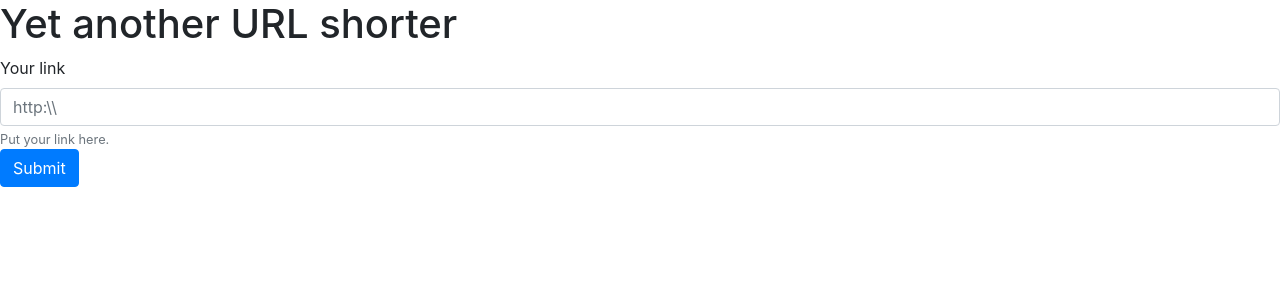
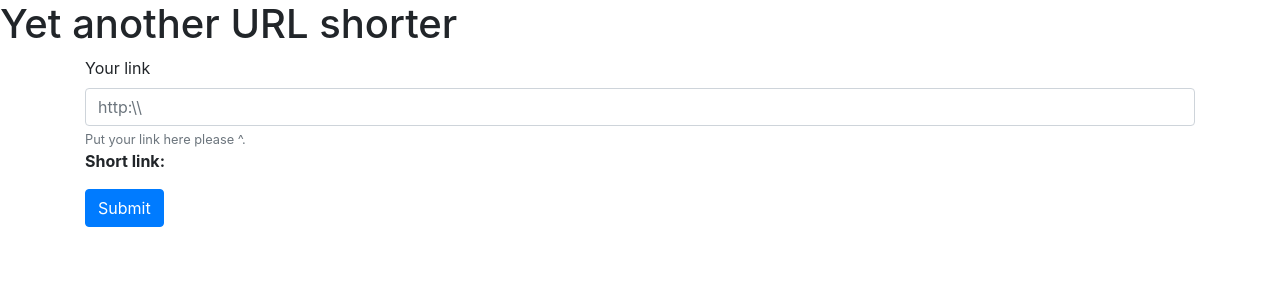
Before and after one commit to anza-afk/url_shorter, a FastAPI app: page / in a window 1280 px wide. Shown: the top 300 px of the page. Run offline with FastAPI, Linux system fonts and the light colour scheme; parts of the project's set-up code (start-up, migrations or seed data) failed here and were passed over.

Commit message:
now returning short link in ajax

```diff
--- a/crud.py
+++ b/crud.py
@@ -1,10 +1,11 @@
 from sqlalchemy.orm import Session
 from sqlalchemy.orm.exc import NoResultFound
-import schemas
 from models import Link
 
 
-def shorten_link(db: Session, url: dict, base_url: str):
+def shorten_link(db: Session, url: str, base_url: str) -> Link:
+    while "\\" in url:
+        url = url.replace("\\", '/')
     if Link.check_if_url_exists(db, url):
         return db.query(Link).filter(Link.url == url).first()
     short_url = Link.get_short_url(db, base_url)
--- a/main.py
+++ b/main.py
@@ -39,7 +39,7 @@ async def get_short_url(
 
 @app.get("/{short_link}", response_model=schemas.Link, status_code=status.HTTP_200_OK)
 async def get_full_url(
-    short_link: str = Path(min_length=6, max_length=6),
+    short_link: str = Path(),#= Path(min_length=6, max_length=6),
     db: Session = Depends(get_db)
 ):
     full_link = crud.get_full_link(db, short_link, base_url)
--- a/templates/index.html
+++ b/templates/index.html
@@ -4,20 +4,24 @@
     <meta charset="utf-8">
     <meta name="viewport" content="width=device-width, initial-scale=1, shrink-to-fit=no">
     <link rel="stylesheet" href="https://cdn.jsdelivr.net/npm/bootstrap@4.1.3/dist/css/bootstrap.min.css" integrity="sha384-MCw98/SFnGE8fJT3GXwEOngsV7Zt27NXFoaoApmYm81iuXoPkFOJwJ8ERdknLPMO" crossorigin="anonymous">
-    <script src="https://code.jquery.com/jquery-3.3.1.slim.min.js" integrity="sha384-q8i/X+965DzO0rT7abK41JStQIAqVgRVzpbzo5smXKp4YfRvH+8abtTE1Pi6jizo" crossorigin="anonymous"></script>
+    <script src="https://code.jquery.com/jquery-3.3.1.min.js" integrity="sha384-tsQFqpEReu7ZLhBV2VZlAu7zcOV+rXbYlF2cqB8txI/8aZajjp4Bqd+V6D5IgvKT" crossorigin="anonymous"></script>
     <script src="https://cdn.jsdelivr.net/npm/popper.js@1.14.3/dist/umd/popper.min.js" integrity="sha384-ZMP7rVo3mIykV+2+9J3UJ46jBk0WLaUAdn689aCwoqbBJiSnjAK/l8WvCWPIPm49" crossorigin="anonymous"></script>
     <script src="https://cdn.jsdelivr.net/npm/bootstrap@4.1.3/dist/js/bootstrap.min.js" integrity="sha384-ChfqqxuZUCnJSK3+MXmPNIyE6ZbWh2IMqE241rYiqJxyMiZ6OW/JmZQ5stwEULTy" crossorigin="anonymous"></script>
     <title>URL shorter</title>
   </head>
   <body>
     <h1>Yet another URL shorter</h1>
+      <div class ="container">
         <form id="submit_form" action="/shorten/" name="submitForm" method="post">
           <label for="inputLink">Your link</label>
           <input type="text" class="form-control" id="input_link" name="url" placeholder="http:\\">
-          <small id="inputHelp" class="form-text text-muted">Put your link here.</small>
-        </div>
+          <small id="inputHelp" class="form-text text-muted">Put your link here please ^.</small>
+          <p><b>Short link: </b><label id="output_link" class="text-success"></label></p>
+
         <button type="submit" class="btn btn-primary">Submit</button>
-      </form>
+        </form>
+
+      </div>
     <script type="text/javascript">
         const serialize_form = form => JSON.stringify(
             Array.from(new FormData(form).entries())
@@ -25,9 +29,8 @@
             );
         $('#submit_form').on('submit', function(event){
             event.preventDefault();
-            // var obj = $('submit_form').serializeJSON();
             const json = serialize_form(this);
-            console.log(json)
+            // console.log(json)
             $.ajax({
                 type: 'POST',
                 url: 'http://127.0.0.1:8000/shorten/',
@@ -35,16 +38,15 @@
                 data: json,
                 contentType : 'application/json',
                 success: function(data) {
-                    console.log(data)
-                    alert(data)
+                    // console.log(data.short_url);
+                    // alert(data)
+                    $("#output_link").text(data.short_url)
+
                 }
             });
 
             return false;
         });
     </script>
-    <script src="https://code.jquery.com/jquery-3.3.1.min.js" integrity="sha384-tsQFqpEReu7ZLhBV2VZlAu7zcOV+rXbYlF2cqB8txI/8aZajjp4Bqd+V6D5IgvKT" crossorigin="anonymous"></script>
-    <script src="https://cdn.jsdelivr.net/npm/popper.js@1.14.3/dist/umd/popper.min.js" integrity="sha384-ZMP7rVo3mIykV+2+9J3UJ46jBk0WLaUAdn689aCwoqbBJiSnjAK/l8WvCWPIPm49" crossorigin="anonymous"></script>
-    <script src="https://cdn.jsdelivr.net/npm/bootstrap@4.1.3/dist/js/bootstrap.min.js" integrity="sha384-ChfqqxuZUCnJSK3+MXmPNIyE6ZbWh2IMqE241rYiqJxyMiZ6OW/JmZQ5stwEULTy" crossorigin="anonymous"></script>
   </body>
 </html>
```
Also changed, not shown: 1 other file.
